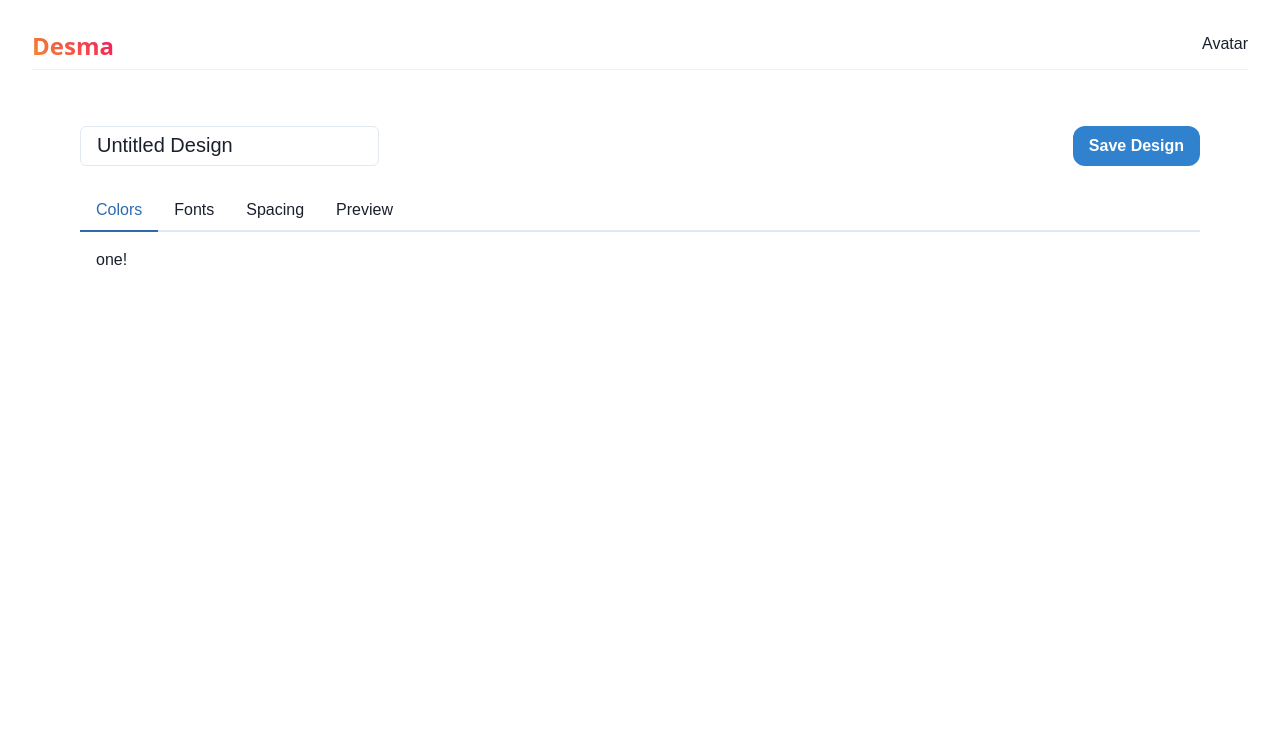
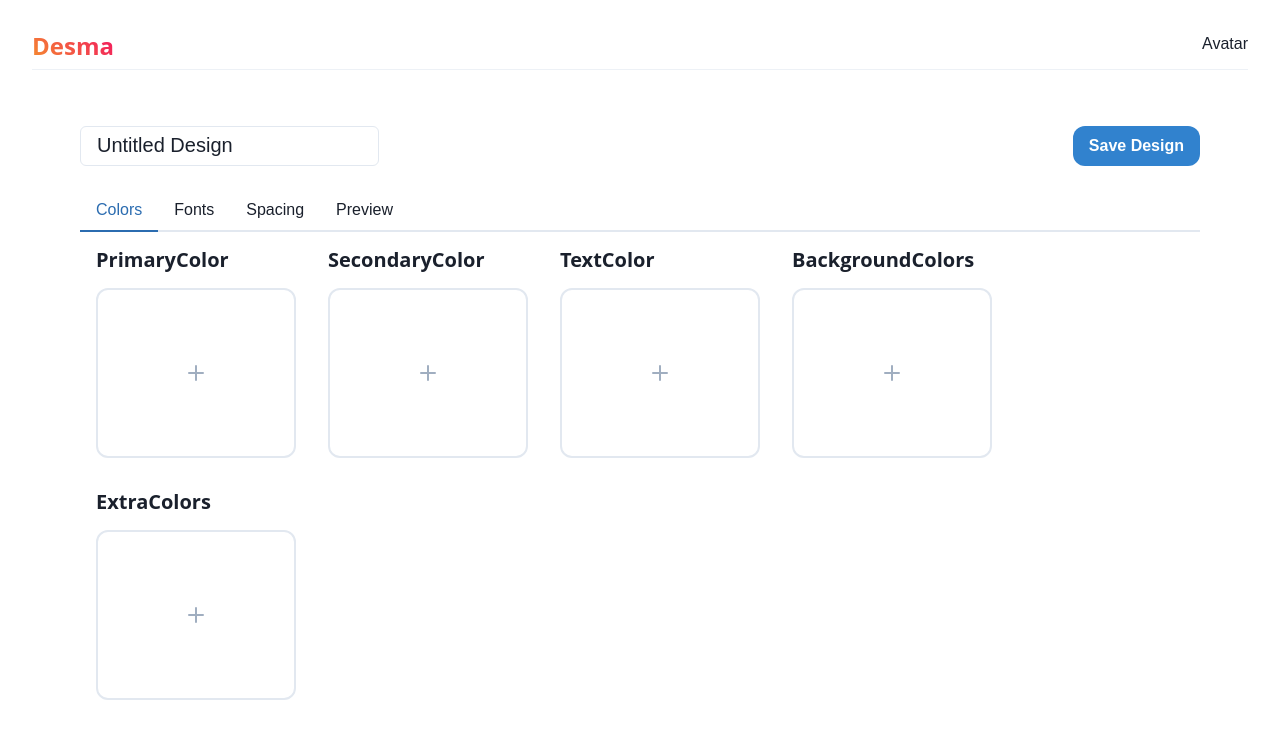
Before and after one commit to PedroEdu6786/desma-v2, a Next.js app: page /designer in a window 1280 px wide. Shown: the top 738 px of the page. Built offline with nearby package versions, Linux system fonts and the light colour scheme.

Commit message:
:sparkles: Implement the colors section

```diff
--- a/src/components/designer/ColorsSection.tsx
+++ b/src/components/designer/ColorsSection.tsx
@@ -1,7 +1,29 @@
-export type ColorsSectionProps = {};
+import { Flex, Heading, VStack } from '@chakra-ui/react';
+import { EditColors } from './EditColors';
 
-const ColorsSection: React.FC<ColorsSectionProps> = () => {
-  return <p>one!</p>;
+export type ColorGroup = {
+  label: string;
+  colors: string[];
+};
+
+export type ColorsSectionProps = {
+  colorGroups: ColorGroup[];
+  setColors: (groupIndex: number) => (colors: string[]) => void;
+};
+
+const ColorsSection: React.FC<ColorsSectionProps> = ({ colorGroups, setColors }) => {
+  return (
+    <Flex alignContent="start" gap={8} wrap="wrap">
+      {colorGroups.map(({ label, colors }, groupIndex) => (
+        <VStack spacing={4} key={label} align="initial">
+          <Heading as="h3" size="md">
+            {label}
+          </Heading>
+          <EditColors colors={colors} setColors={setColors(groupIndex)} />
+        </VStack>
+      ))}
+    </Flex>
+  );
 };
 
 export { ColorsSection };
--- a/src/components/designer/DesignerTabs.tsx
+++ b/src/components/designer/DesignerTabs.tsx
@@ -10,7 +10,7 @@ type DesignerTabsProps = ColorsSectionProps &
   PreviewProps;
 
 // This component should not have state, it only groups the sections to avoid code repetition
-const DesignerTabs: React.FC<DesignerTabsProps> = () => (
+const DesignerTabs: React.FC<DesignerTabsProps> = ({ setColors, colorGroups }) => (
   <Tabs>
     <TabList>
       <Tab>Colors</Tab>
@@ -21,7 +21,7 @@ const DesignerTabs: React.FC<DesignerTabsProps> = () => (
 
     <TabPanels>
       <TabPanel>
-        <ColorsSection />
+        <ColorsSection {...{ setColors, colorGroups }} />
       </TabPanel>
       <TabPanel>
         <FontsSection />
--- /dev/null
+++ b/src/components/designer/EditColor.tsx
@@ -0,0 +1,94 @@
+import {
+  Button,
+  Input,
+  InputGroup,
+  InputLeftElement,
+  Popover,
+  PopoverBody,
+  PopoverCloseButton,
+  PopoverContent,
+  PopoverTrigger,
+  Text,
+  useDisclosure,
+  VStack,
+} from '@chakra-ui/react';
+import { useState } from 'react';
+import { HexColorPicker } from 'react-colorful';
+
+type EditColorProps = {
+  children: React.ReactNode;
+  initialColor?: string;
+  setColor: (color: string) => void;
+  removeColor?: () => void;
+};
+
+const EditColor: React.FC<EditColorProps> = ({
+  children,
+  initialColor = '#000000',
+  setColor,
+  removeColor,
+}) => {
+  const [temporalColor, setTemporalColor] = useState(initialColor);
+  const { isOpen, onClose, onOpen } = useDisclosure();
+
+  return (
+    <Popover placement="right" {...{ isOpen, onClose, onOpen }}>
+      <PopoverTrigger>
+        <Button
+          width="200px"
+          height="170px"
+          variant="outline"
+          borderWidth={2}
+          padding={0}
+          margin={0}
+          overflow="hidden"
+        >
+          {children}
+        </Button>
+      </PopoverTrigger>
+      <PopoverContent>
+        <PopoverCloseButton />
+        <PopoverBody paddingY={8}>
+          <VStack align="center" spacing="8">
+            <HexColorPicker color={temporalColor} onChange={setTemporalColor} />
+            <VStack spacing={1} width="70%" align="start">
+              <Text>HEX</Text>
+              <InputGroup>
+                <InputLeftElement>#</InputLeftElement>
+                <Input
+                  value={temporalColor.replace(/[^0-9,a-f,A-F]/g, '')}
+                  onChange={(event) => setTemporalColor(`#${event.target.value}`)}
+                />
+              </InputGroup>
+            </VStack>
+            <VStack spacing={4} width="70%" align="stretch">
+              <Button
+                colorScheme="blue"
+                onClick={() => {
+                  setColor(temporalColor);
+                  onClose();
+                }}
+              >
+                Save Color
+              </Button>
+              {removeColor && (
+                <Button
+                  colorScheme="red"
+                  variant="outline"
+                  onClick={() => {
+                    removeColor();
+                    onClose();
+                  }}
+                >
+                  Delete Color
+                </Button>
+              )}
+            </VStack>
+          </VStack>
+        </PopoverBody>
+      </PopoverContent>
+    </Popover>
+  );
+};
+
+export { EditColor };
--- /dev/null
+++ b/src/components/designer/EditColors.tsx
@@ -0,0 +1,68 @@
+import { AddIcon } from '@chakra-ui/icons';
+import { Flex, Grid, GridItem, GridItemProps } from '@chakra-ui/react';
+import { hexToRgb } from '../../utils/colorConversion';
+import { EditColor } from './EditColor';
+
+type EditColorsProps = {
+  colors: string[];
+  setColors: (colors: string[]) => void;
+};
+
+const labelStyles: GridItemProps = {
+  justifySelf: 'start',
+  paddingLeft: 4,
+};
+
+const valueStyles: GridItemProps = {
+  justifySelf: 'end',
+  paddingRight: 4,
+};
+
+const EditColors: React.FC<EditColorsProps> = ({ colors, setColors }) => {
+  const addColor = (newColor: string) => {
+    setColors([...colors, newColor]);
+  };
+  const updateColor = (colorIndex: number) => (color: string) => {
+    colors[colorIndex] = color;
+    setColors([...colors]);
+  };
+  const removeColor = (colorIndex: number) => {
+    colors.splice(colorIndex, 1);
+    setColors([...colors]);
+  };
+
+  return (
+    <Flex alignContent="start" gap={4} wrap="wrap">
+      {colors.map((color, colorIndex) => (
+        <EditColor
+          key={color}
+          initialColor={color}
+          setColor={updateColor(colorIndex)}
+          removeColor={() => removeColor(colorIndex)}
+        >
+          <Grid
+            gap={2}
+            pb={2}
+            templateRows="1fr auto auto"
+            templateColumns="1fr 1fr"
+            width="full"
+            height="full"
+            fontSize="sm"
+            fontWeight="normal"
+          >
+            <GridItem background={color} colSpan={2} />
+            <GridItem {...labelStyles}>HEX</GridItem>
+            <GridItem {...valueStyles}>{color}</GridItem>
+            <GridItem {...labelStyles}>RGB</GridItem>
+            <GridItem {...valueStyles}>{hexToRgb(color)}</GridItem>
+          </Grid>
+        </EditColor>
+      ))}
+      <EditColor setColor={addColor}>
+        <AddIcon color="gray.400" />
+      </EditColor>
+    </Flex>
+  );
+};
+
+export { EditColors };
--- a/src/pages/designer/index.tsx
+++ b/src/pages/designer/index.tsx
@@ -1,9 +1,25 @@
 import { Button, Grid, GridItem, Input } from '@chakra-ui/react';
 import { NextPage } from 'next';
+import { useState } from 'react';
+import { ColorGroup } from '../../components/designer/ColorsSection';
 import { DesignerTabs } from '../../components/designer/DesignerTabs';
 import { Layout } from '../../components/Layout';
 
+const INITIAL_COLOR_GROUPS: ColorGroup[] = [
+  'PrimaryColor',
+  'SecondaryColor',
+  'TextColor',
+  'BackgroundColors',
+  'ExtraColors',
+].map((label) => ({ label, colors: [] }));
+
 const Designer: NextPage = () => {
+  const [colorGroups, setColorGroups] = useState(INITIAL_COLOR_GROUPS);
+  const setColors = (groupIndex: number) => (colors: string[]) => {
+    colorGroups[groupIndex].colors = colors;
+    setColorGroups([...colorGroups]);
+  };
+
   return (
     <Layout>
       <Grid
@@ -25,7 +41,7 @@ const Designer: NextPage = () => {
         </GridItem>
 
         <GridItem area="tabs">
-          <DesignerTabs />
+          <DesignerTabs {...{ colorGroups, setColors }} />
         </GridItem>
       </Grid>
     </Layout>
--- /dev/null
+++ b/src/utils/colorConversion.ts
@@ -0,0 +1,11 @@
+export const hexToRgb = (hex: string): string | null => {
+  const hexRegex = /^#?([a-f\d]{2})([a-f\d]{2})([a-f\d]{2})$/i.exec(hex);
+
+  if (!hexRegex) return null;
+
+  const r = parseInt(hexRegex[1], 16);
+  const g = parseInt(hexRegex[2], 16);
+  const b = parseInt(hexRegex[3], 16);
+
+  return `${r} ${g} ${b}`;
+};
```
